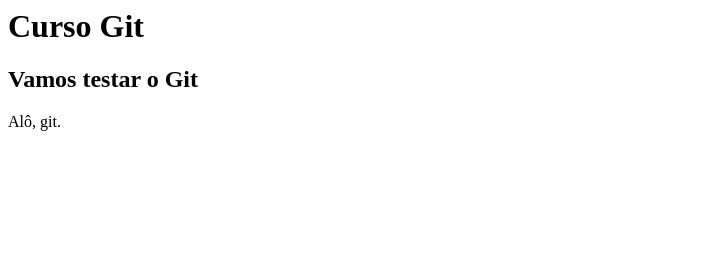
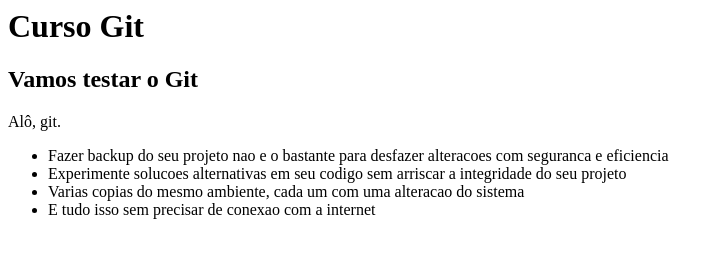
Before and after one commit to rodrigomacedodeazevedo/curso-git, a plain HTML site: page index.html in a window 1280 px wide. Shown: the whole page, without its empty margins (0-723 px from the left). Drawn offline with Linux system fonts and the light colour scheme.

Commit message:
list with advantages

```diff
--- a/index.html
+++ b/index.html
@@ -8,6 +8,17 @@
 		<h1>Curso Git</h1>
 		<h2>Vamos testar o Git</h2>
 		 <p>Alô, git.</p>
+		 <ul>
+			<li>Fazer backup do seu projeto nao e o bastante para desfazer
+			alteracoes com seguranca e eficiencia</li>
+
+			<li>Experimente solucoes alternativas em seu codigo sem arriscar
+			a integridade do seu projeto</li>
+			<li>Varias copias do mesmo ambiente, cada um com uma alteracao
+			do sistema</li>
+
+			<li>E tudo isso sem precisar de conexao com a internet</li>
+		</ul>
 	</body>
 
 </html>
```
